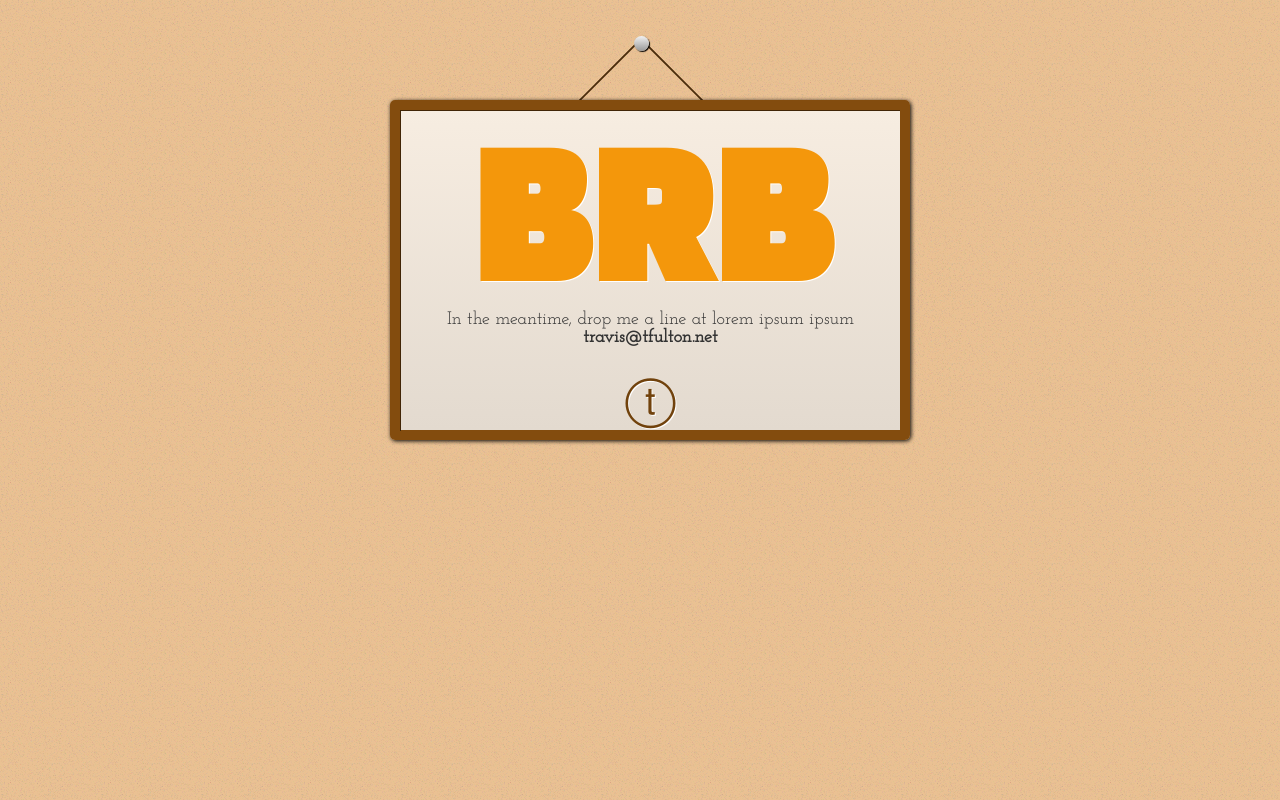
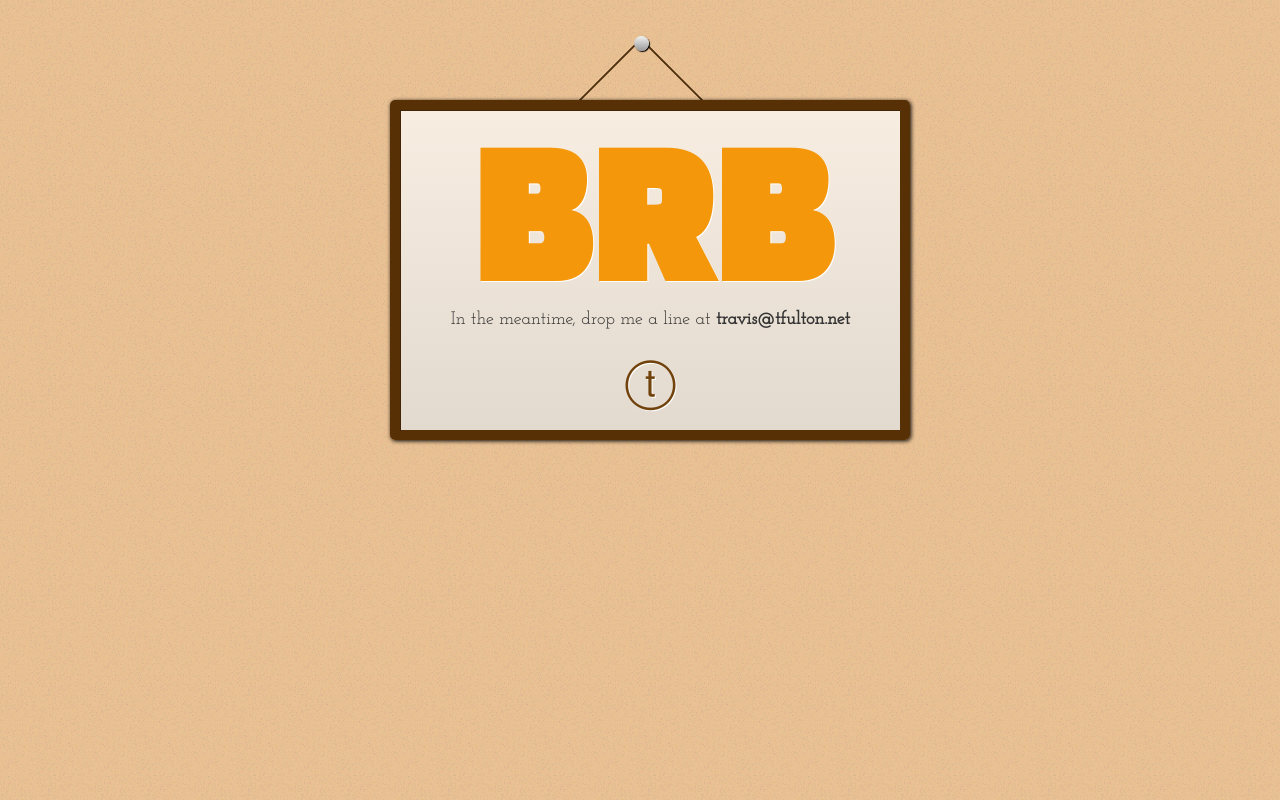
Before and after one commit to t-fulton/tfulton, a plain HTML site: page index.html in a window 1280 px wide. Drawn offline with nearby package versions, Linux system fonts and the light colour scheme.

Commit message:
deleted ipsum

```diff
--- a/index.html
+++ b/index.html
@@ -111,7 +111,7 @@
 			-moz-box-shadow:1px 1px 1px #000000;
 			-webkit-box-shadow:1px 1px 4px #000000;
 			box-shadow:1px 1px 4px #000000;
-			border:10px solid #834c0e;
+			border:10px solid #573105;
 			-moz-border-radius:5px;
 			-webkit-border-radius:5px;
 			border-radius:5px;
@@ -210,12 +210,11 @@
 			<div id="sign">
 				<div id="inner">
 					<h1>BRB</h1>
-					<p>In the meantime, drop me a line at lorem ipsum ipsum <a href="mailto:&#x74;&#x72;&#x61;&#x76;&#x69;&#x73;&#x40;&#x74;&#x66;&#x75;&#x6C;&#x74;&#x6F;&#x6E;&#x2E;&#x6E;&#x65;&#x74;">&#x74;&#x72;&#x61;&#x76;&#x69;&#x73;&#x40;&#x74;&#x66;&#x75;&#x6C;&#x74;&#x6F;&#x6E;&#x2E;&#x6E;&#x65;&#x74;</a></p>
+					<p>In the meantime, drop me a line at <a href="mailto:&#x74;&#x72;&#x61;&#x76;&#x69;&#x73;&#x40;&#x74;&#x66;&#x75;&#x6C;&#x74;&#x6F;&#x6E;&#x2E;&#x6E;&#x65;&#x74;">&#x74;&#x72;&#x61;&#x76;&#x69;&#x73;&#x40;&#x74;&#x66;&#x75;&#x6C;&#x74;&#x6F;&#x6E;&#x2E;&#x6E;&#x65;&#x74;</a></p>
 					<p id="tee"> &#x24E3;</p>
 				</div>
 			</div>
 		</div>
-
 	</div>
 </body>
 </html>
```
